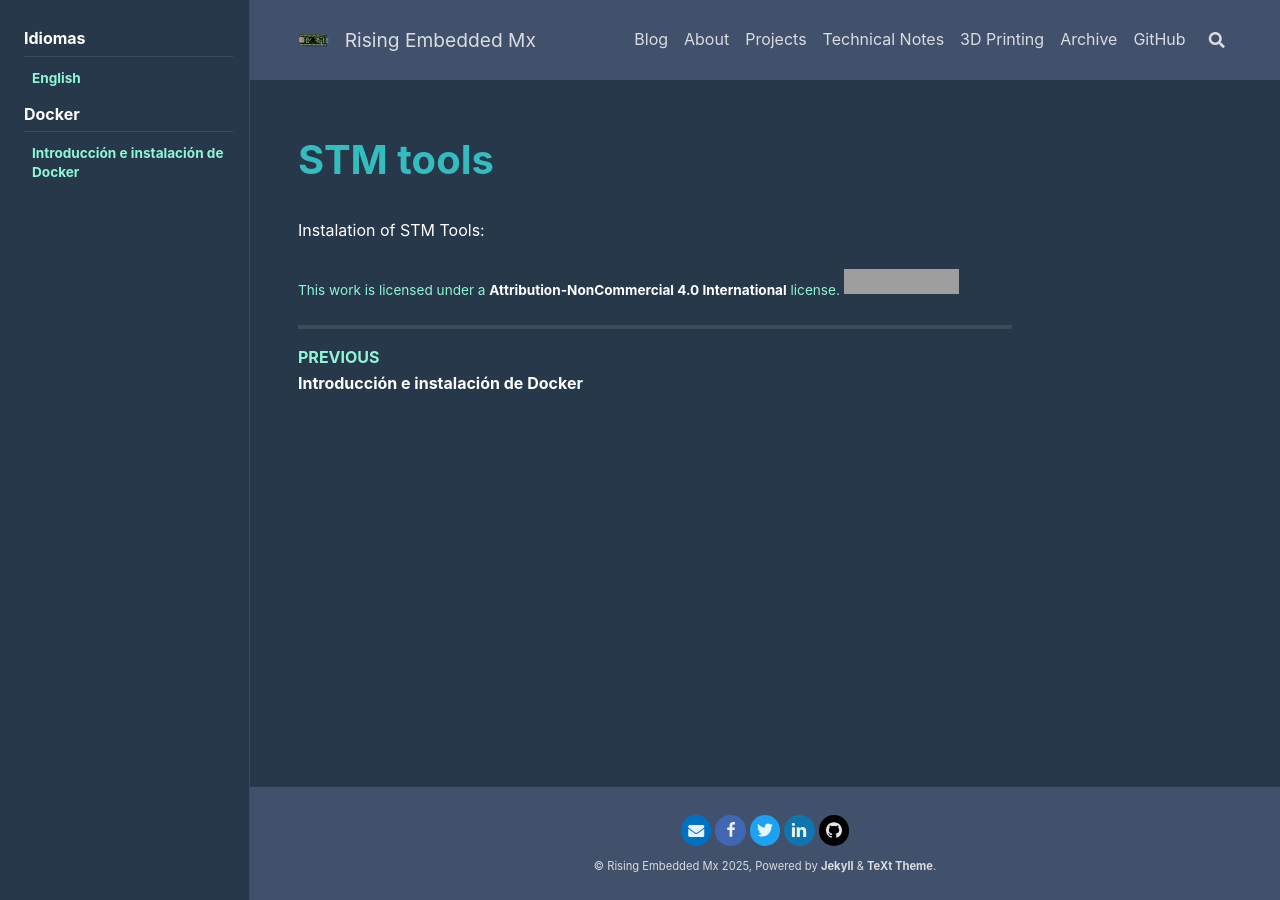
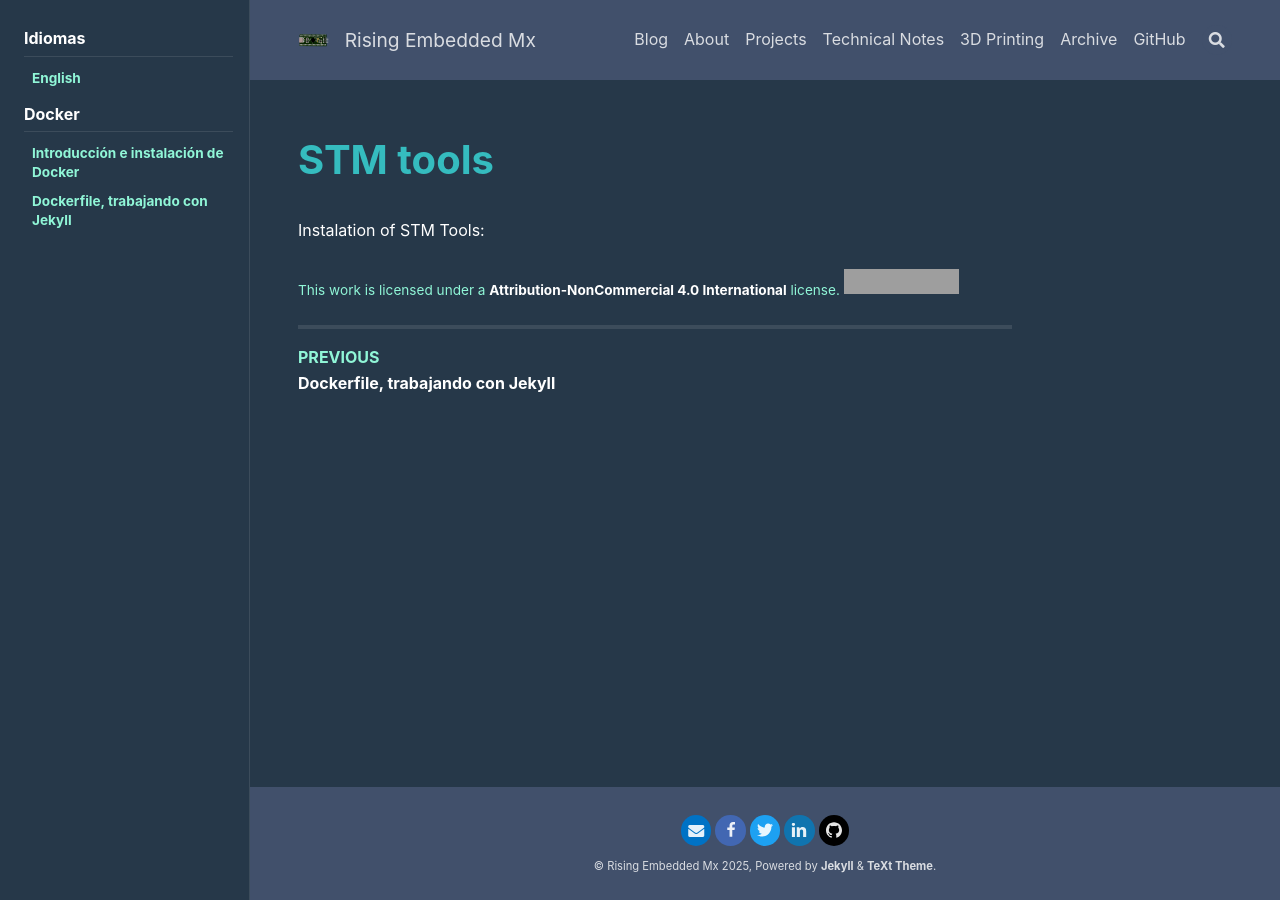
Before and after one commit to razielgdn/risingembeddedmx, a Jekyll site: the page built from contents/_notes/es/stm-configs.md, in a window 1280 px wide. Built offline with Jekyll 4.4.1, drawn with Linux system fonts in a browser that asks for light colours; nearby versions of some CDN libraries; comment, search, counter and statistics services are not loaded; grey boxes are pictures that could not be loaded.

Commit message:
Creating docker use case

```diff
--- a/_data/navigation.yml
+++ b/_data/navigation.yml
@@ -137,6 +137,8 @@
     children:
      - title: Docker introduction and installation
        url: /notes/en/docker-inst-en
+     - title: Dockerfile, jekyll workspace
+       url: /notes/es/docker-jekyll-en
     #- title: STM Tools configuration
     #  url: /projects/en/notes/stm-configs_en
 
@@ -149,6 +151,8 @@
     children:
      - title: Introducción e instalación de Docker
        url: /notes/es/docker-inst-es
+     - title: Dockerfile, trabajando con Jekyll
+       url: /notes/es/docker-jekyll-es
 
 about-en:
  - title: Languages
```
Also changed, not shown: contents/_notes/en/docker-jekyll.md (added, +8 -0 lines), contents/_notes/es/docker-jekyll.md (added, +8 -0 lines), contents/_posts/2025-06-20-working-docker.md (added, +13 -0 lines).
